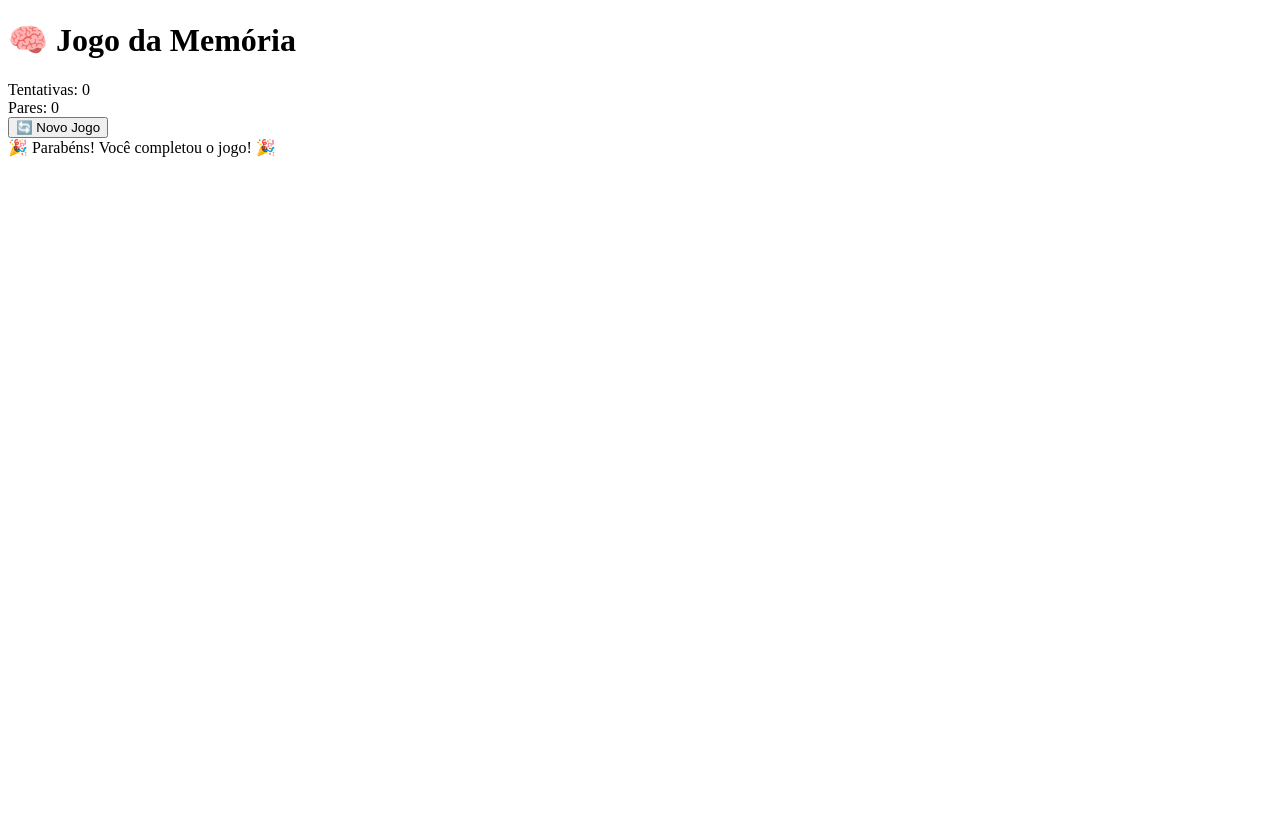
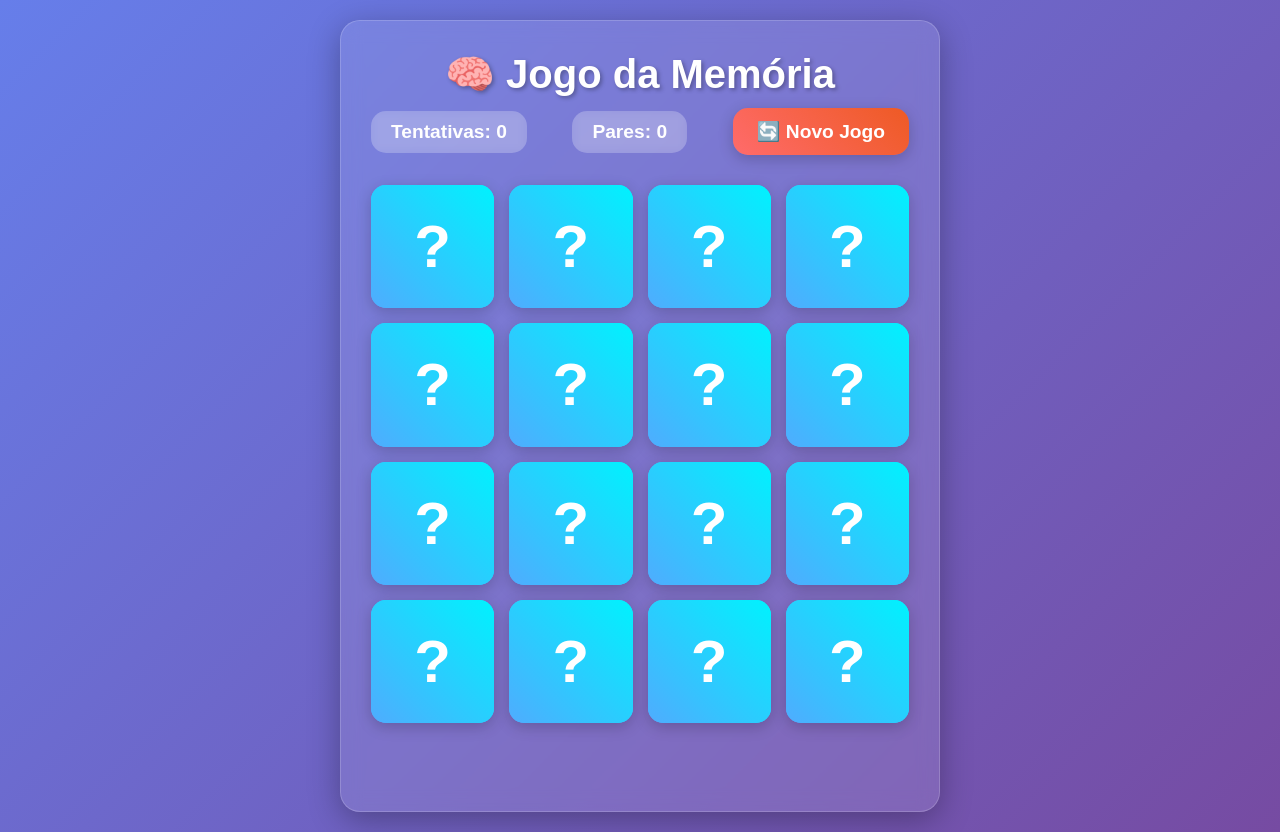
Before and after one commit to GeovanaNoronha/game_project_1.4, a plain HTML site: page puzzle_game/index.html in a window 1280 px wide. Before the commit the page ends 800 px from the top, so only its background shows below. Drawn offline with Linux system fonts and the light colour scheme.

Commit message:
Linking CSS

```diff
--- a/puzzle_game/index.html
+++ b/puzzle_game/index.html
@@ -3,6 +3,7 @@
 <head>
     <meta charset="UTF-8">
     <meta name="viewport" content="width=device-width, initial-scale=1.0">
+    <link rel="stylesheet" href="style.css">
     <title>Jogo da Memória - versão 1 </title>
 </head>
 <body>
@@ -30,5 +31,6 @@
             🎉 Parabéns! Você completou o jogo! 🎉
         </div>
     </div>
+      <script src="script.js"></script>
 </body>
 </html>
```
Also changed, not shown: puzzle_game/index2.html (+2 -0 lines).
